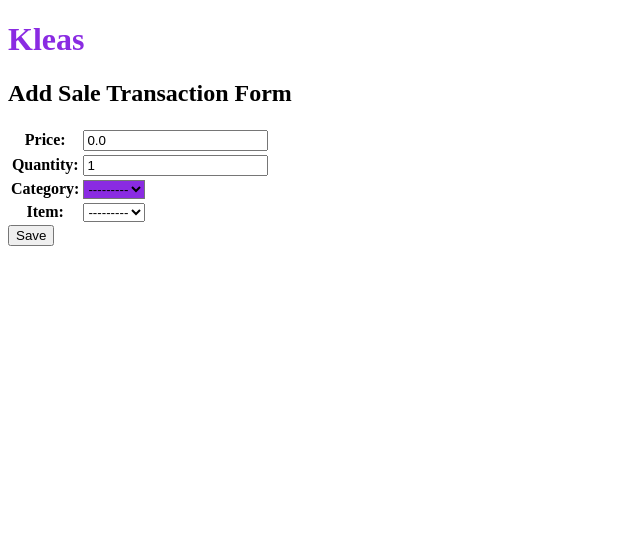
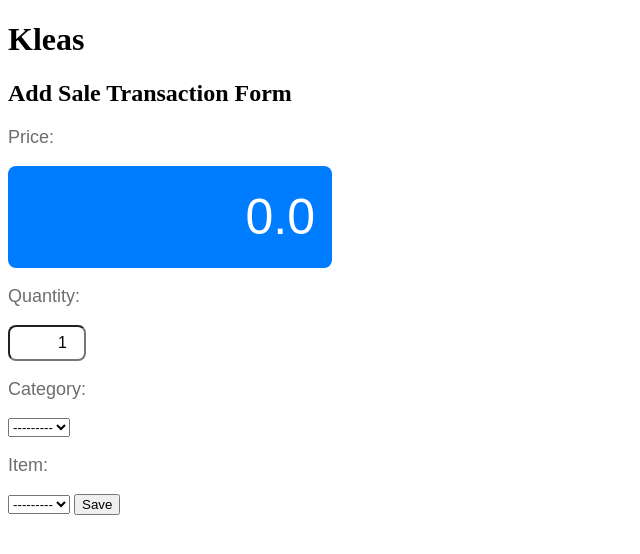
Before and after one commit to fvea/kleas-web-app, a Django app: page / in a window 1280 px wide. Shown: the top 554 px of the page, without its empty margins (0-640 px from the left). Run offline with Django 4.2, Linux system fonts and the light colour scheme; data that the repository does not hold is empty.

Commit message:
Modified Price Component

```diff
--- /dev/null
+++ b/sales/static/sales/styles.css
@@ -0,0 +1,30 @@
+#price-num-input {
+    font-family: 'Inter Regular', arial;
+    text-align: right;
+    font-size: 50px;
+    border: none;
+    background-color:#007CFF;
+    color: #FFFFFF;
+    border-radius: 0.5rem;
+    width: 320px;
+    height: 100px;
+}
+
+.price_txt {
+    font-family: 'Inter Regular', arial;
+    font-size: 18px;
+    color: #6D6D6D;
+}
+
+#quantity-num-input {
+    font-family: 'Inter Regular', arial;
+    text-align: right;
+    font-size: 16px;
+    height: 30px;
+    width: 70px;
+    display: flex;
+    align-items: center;
+    justify-content: center;
+    background: #FFFFFF;
+    border-radius: 0.5rem;
+}
--- a/sales/templates/sales/add.html
+++ b/sales/templates/sales/add.html
@@ -6,9 +6,11 @@
 
   <form method="post" id="saleForm" data-items-url="{% url 'sales:ajax_load_items' %}" novalidate>
     {% csrf_token %}
-    <table>
-      {{ form.as_table }}
-    </table>
+
+    {% for field in form %}
+      <p class="price_txt">{{field.label_tag}}</p> {{field}}
+    {% endfor %}
+
     <input type="submit" value="Save">
   </form>
 
--- a/templates/base.html
+++ b/templates/base.html
@@ -8,7 +8,8 @@
     <title>Kleas</title>
 
     {% comment %} CSS {% endcomment %}
-    <link rel="stylesheet" type="text/css" href="{% static 'sales/sample.css' %}"/>
+    <!--<link rel="stylesheet" type="text/css" href="{% static 'sales/sample.css' %}"/>-->
+    <link rel="stylesheet" href="{% static 'sales/styles.css' %}">
 
 </head>
 <body>
```
